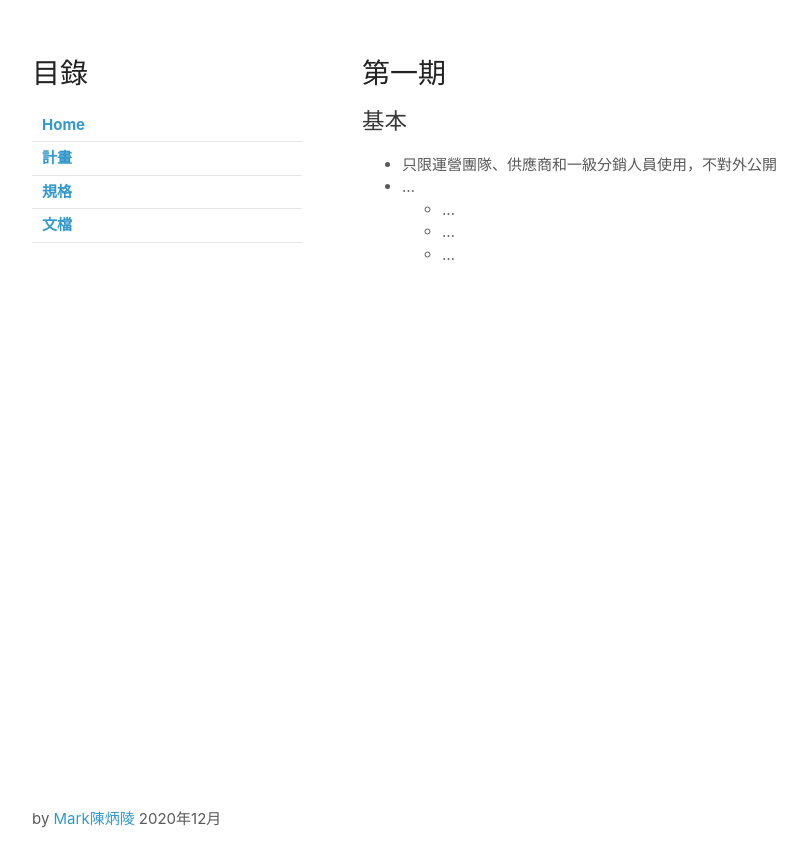
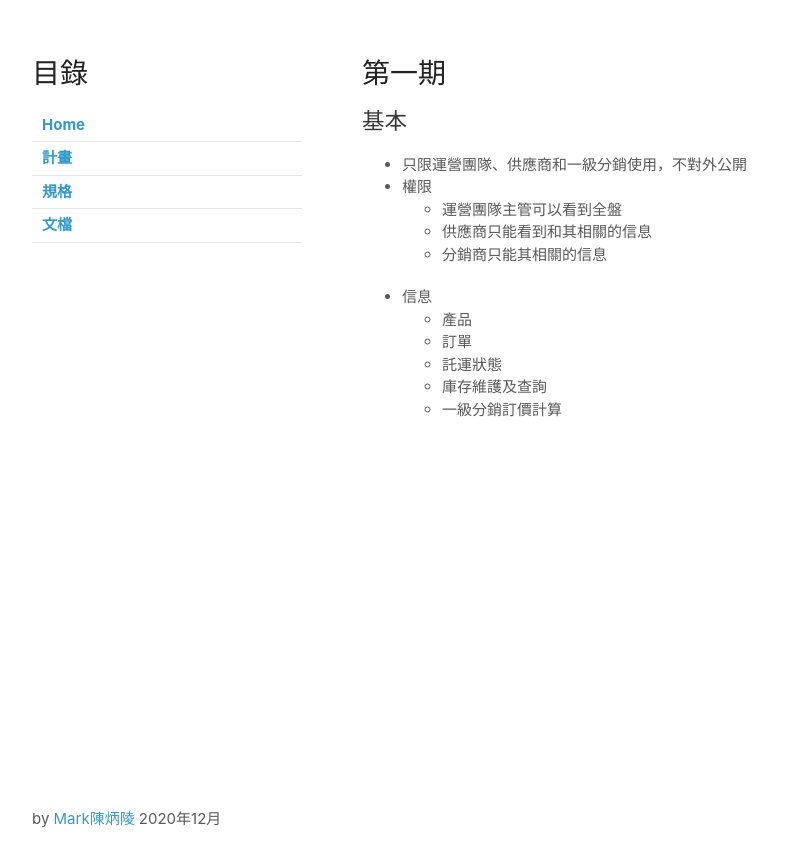
Before and after one commit to twoutlook/tenet, a Jekyll site: the page built from spec.md, in a window 1280 px wide. Shown: the top 867 px of the page, without its empty margins (68-875 px from the left). Built offline with Jekyll 4.4.1, drawn with Linux system fonts in a browser that asks for light colours; our own code applies the rules of GitHub Pages for plain Markdown files.

Commit message:
Update spec.md

```diff
--- a/spec.md
+++ b/spec.md
@@ -3,8 +3,14 @@ layout: default
 ---
 # 第一期
 ## 基本
-- 只限運營團隊、供應商和一級分銷人員使用，不對外公開
-- ...
-  - ...
-  - ...
-  - ...
+- 只限運營團隊、供應商和一級分銷使用，不對外公開
+- 權限
+  - 運營團隊主管可以看到全盤
+  - 供應商只能看到和其相關的信息
+  - 分銷商只能其相關的信息
+- 信息
+  - 產品
+  - 訂單
+  - 託運狀態
+  - 庫存維護及查詢
+  - 一級分銷訂價計算
```
